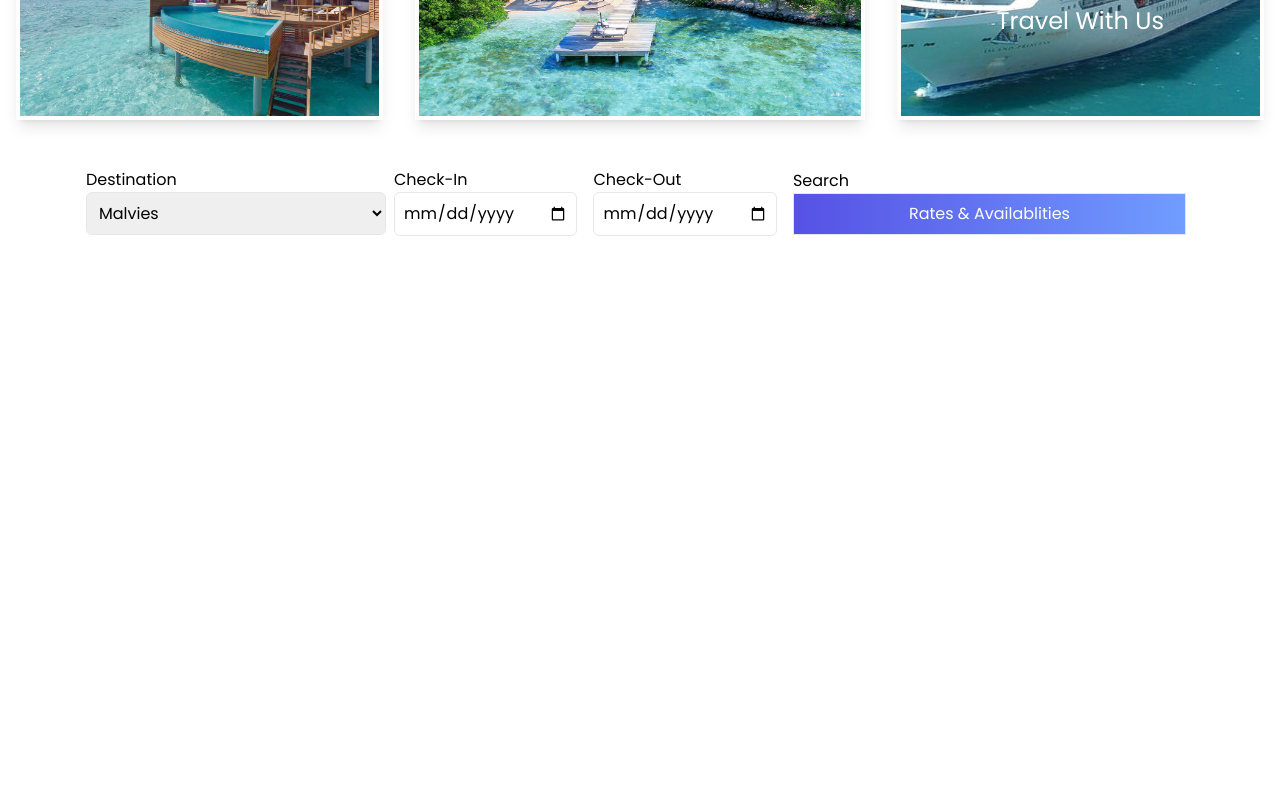
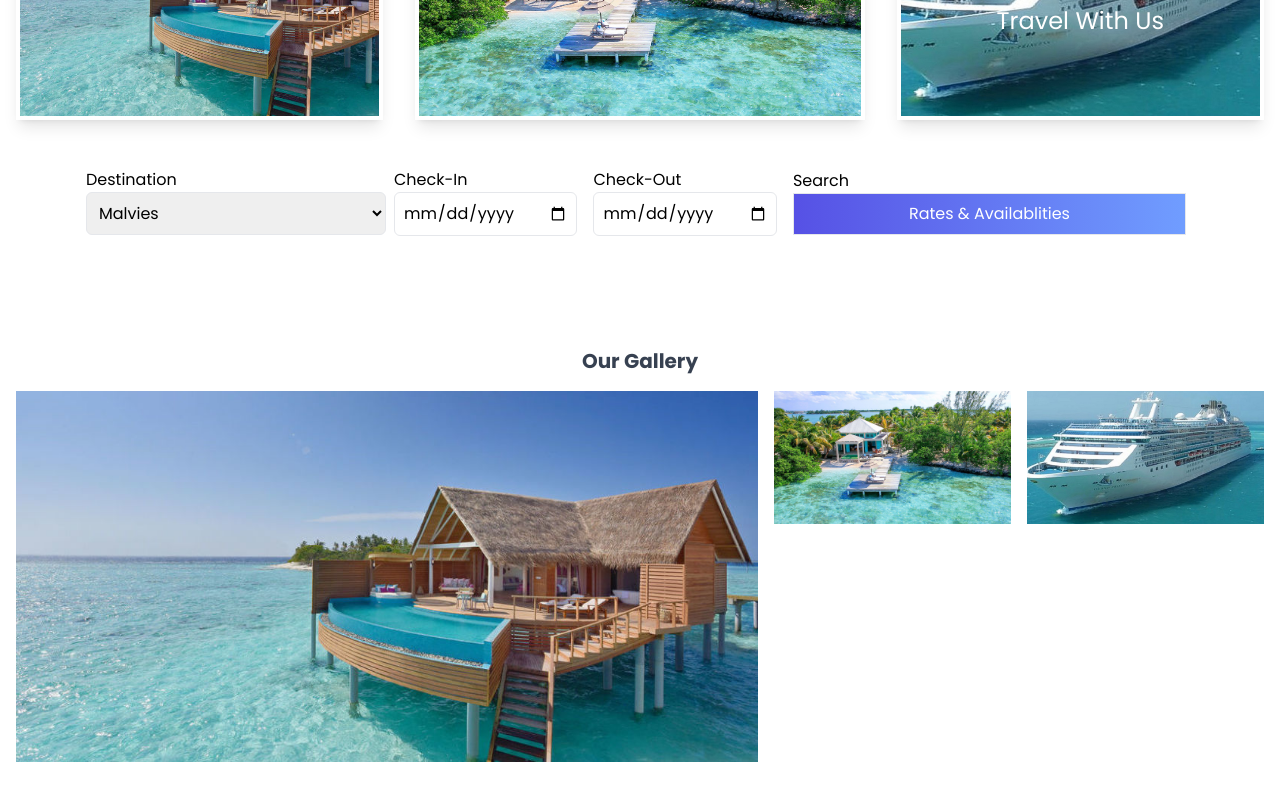
Before and after one commit to mohamud-Hasen/React-tailwindcss-website, a React (Vite) app: page / in a window 1280 px wide. Shown: the part 855-1655 px from the top of the page. Before the commit the page ends 1122 px from the top, so only its background shows below. Built offline with nearby package versions, Linux system fonts and the light colour scheme.

Commit message:
gallery section added

```diff
--- a/src/App.jsx
+++ b/src/App.jsx
@@ -4,6 +4,7 @@ import Navbar from './conponents/Navbar'
 import Heromg from './conponents/Herosec'
 import Activities from './conponents/Activities'
 import Booking from './conponents/Booking'
+import Gallery from './conponents/Gallery'
 
 const App = () => {
   return (
@@ -13,6 +14,7 @@ const App = () => {
       <Heromg />
       <Activities />
       <Booking />
+      <Gallery />
     </div>
   )
 }
--- /dev/null
+++ b/src/conponents/Gallery.jsx
@@ -0,0 +1,29 @@
+import React from 'react'
+import Resort from '../assets/resort.jpg'
+import Resort2 from '../assets/resort2.jpg'
+import Cruse from '../assets/cruse.jpg'
+
+const Gallery = () => {
+  return (
+    <div className='max-w-[1140] m-auto w-full p-4 py-16'>
+        <h2 className='text-center text-gray-700 p-4'>Our Gallery</h2>
+        < div className='grid sm:grid-cols-5 gap-4'>
+        <div className='sm:col-span-3 col-span-2 row-span-2'>
+        <img src={Resort} className='w-full h-full object-cover '  />
+        </div>
+
+
+        <div >
+        <img src={Resort2} className='w-full h-full object-cover ' />
+        </div>
+
+
+        <div>
+        <img src={Cruse} className='w-full h-full object-cover ' />
+        </div>
+        </div>
+    </div>
+  )
+}
+
+export default Gallery
```
